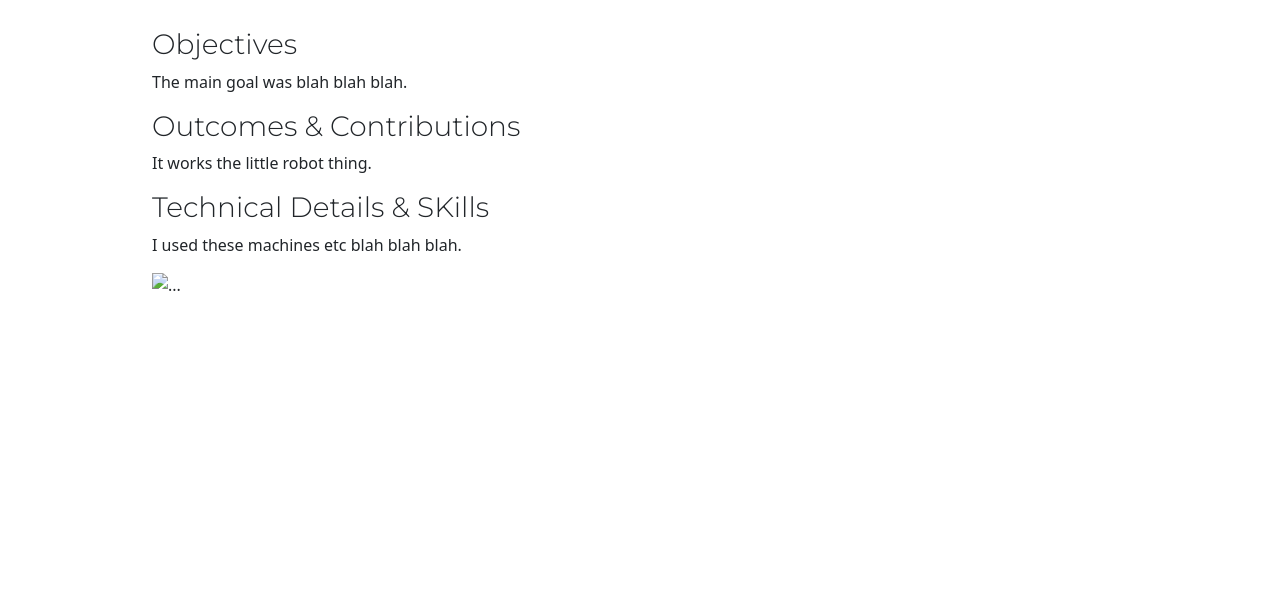
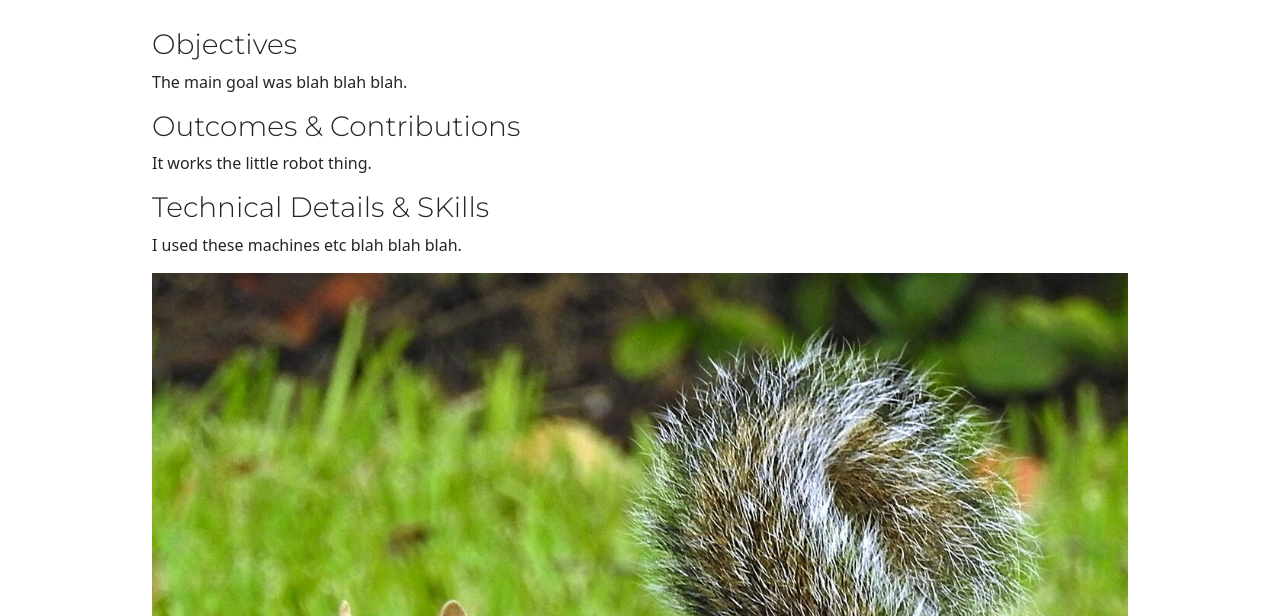
Before and after one commit to lauralopezreyna/Portfolio, a plain HTML site: page docs/robot.html in a window 1280 px wide. Shown: the part 184-800 px from the top of the page. Drawn offline with nearby package versions, Linux system fonts and the light colour scheme; a web font is replaced by a local one.

Commit message:
38 fixed

```diff
--- a/docs/robot.html
+++ b/docs/robot.html
@@ -70,21 +70,21 @@
              </div>
              <div class="carousel-inner">
               <div class="carousel-item active">
-                <img src="..." class="d-block w-100" alt="...">
+                <img src="images/squirrel.jpg" class="d-block w-100" alt="...">
                 <div class="carousel-caption d-none d-md-block">
                   <h5>First slide label</h5>
                   <p>Some representative placeholder content for the first slide.</p>
                 </div>
               </div>
               <div class="carousel-item">
-                <img src="..." class="d-block w-100" alt="...">
+                <img src="images/squirrel.jpg" class="d-block w-100" alt="...">
                 <div class="carousel-caption d-none d-md-block">
                   <h5>Second slide label</h5>
                   <p>Some representative placeholder content for the second slide.</p>
                 </div>
               </div>
               <div class="carousel-item">
-                <img src="..." class="d-block w-100" alt="...">
+                <img src="images/squirrel.jpg" class="d-block w-100" alt="...">
                 <div class="carousel-caption d-none d-md-block">
                   <h5>Third slide label</h5>
                   <p>Some representative placeholder content for the third slide.</p>
```
